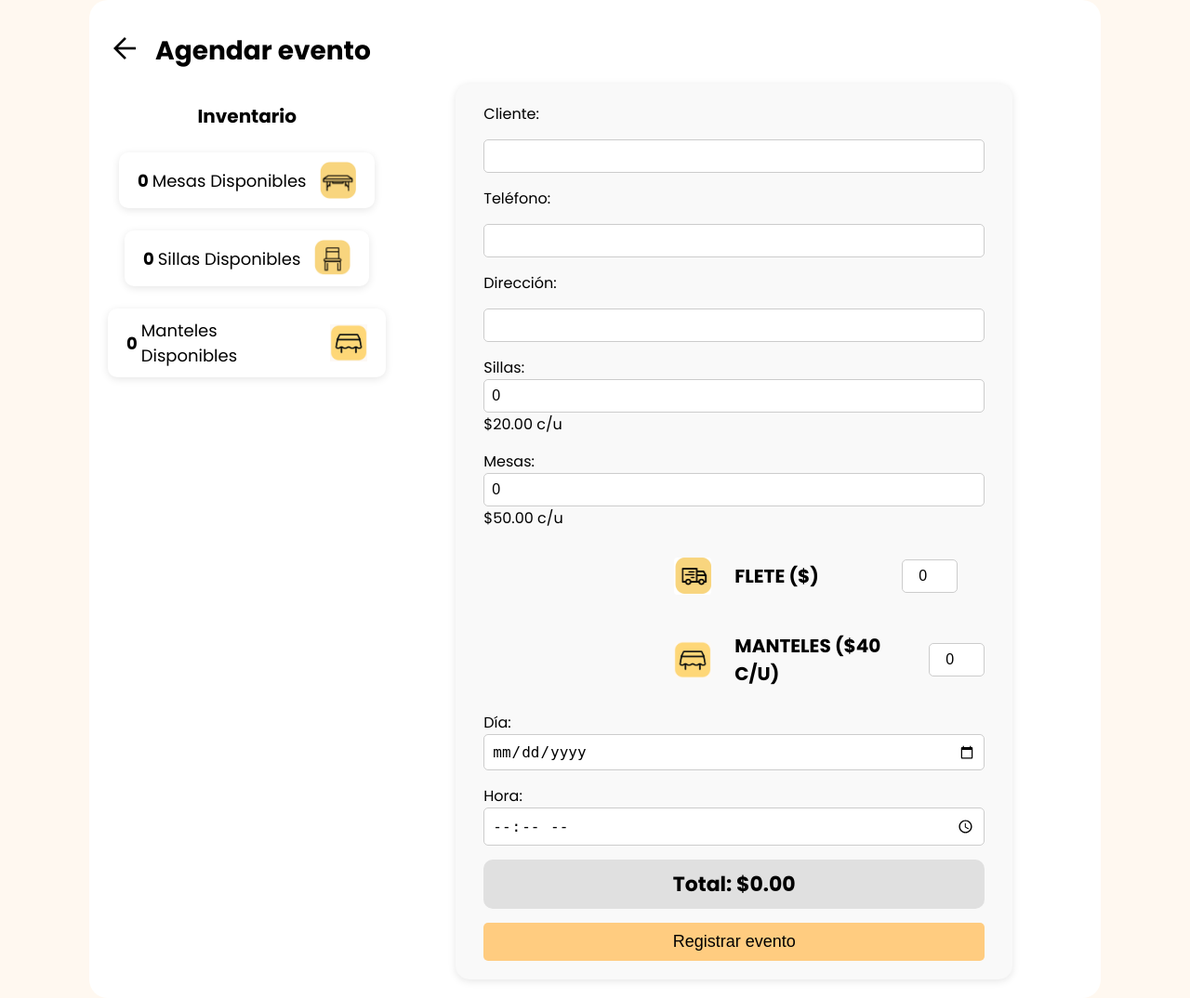
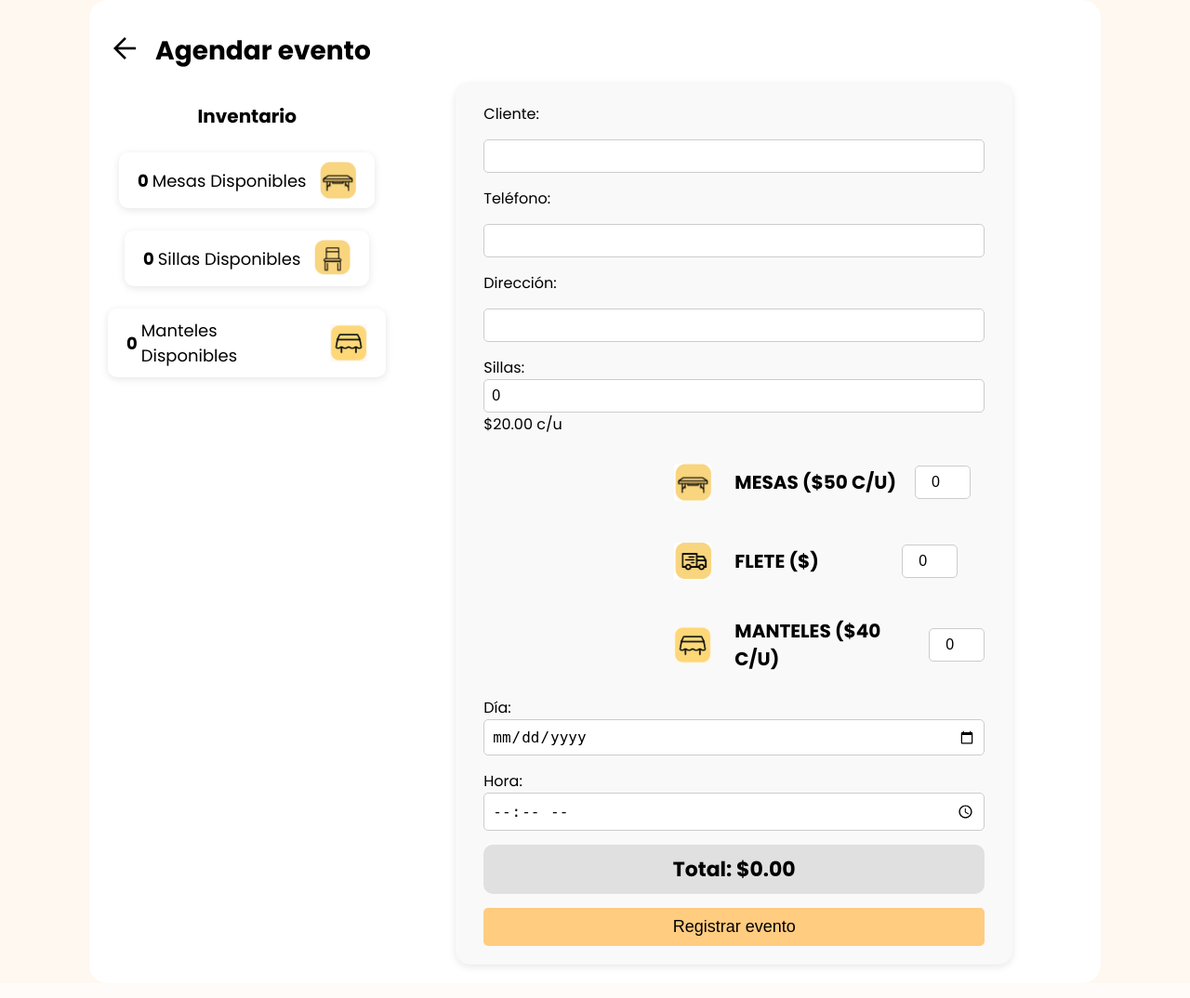
Before and after one commit to Axel-cmd-01/Sistema-de-renta, a PHP site: page /views/evento.php in a window 1280 px wide. Shown: the whole page at 93% size. After the commit the page ends 1040 px from the top, so only its background shows below. Run offline with PHP 8.4, Linux system fonts and the light colour scheme; data that the repository does not hold is empty.

Commit message:
Update evento.php

```diff
--- a/views/evento.php
+++ b/views/evento.php
@@ -115,10 +115,10 @@ if ($_SERVER['REQUEST_METHOD'] === 'POST') {
             <p>$20.00 c/u</p>
           </div>
 
-          <div class="mesas">
-            <label for="mesas">Mesas:</label>
+          <div class="input-row">
+            <img src="../img/mesa.png" alt="Mesa" class="icono-small" />
+            <span>Mesas ($50 c/u)</span>
             <input type="number" name="mesas" min="0" max="<?= $inventario['mesas'] ?>" value="0" required>
-            <p>$50.00 c/u</p>
           </div>
 
           <div class="input-row">
```
